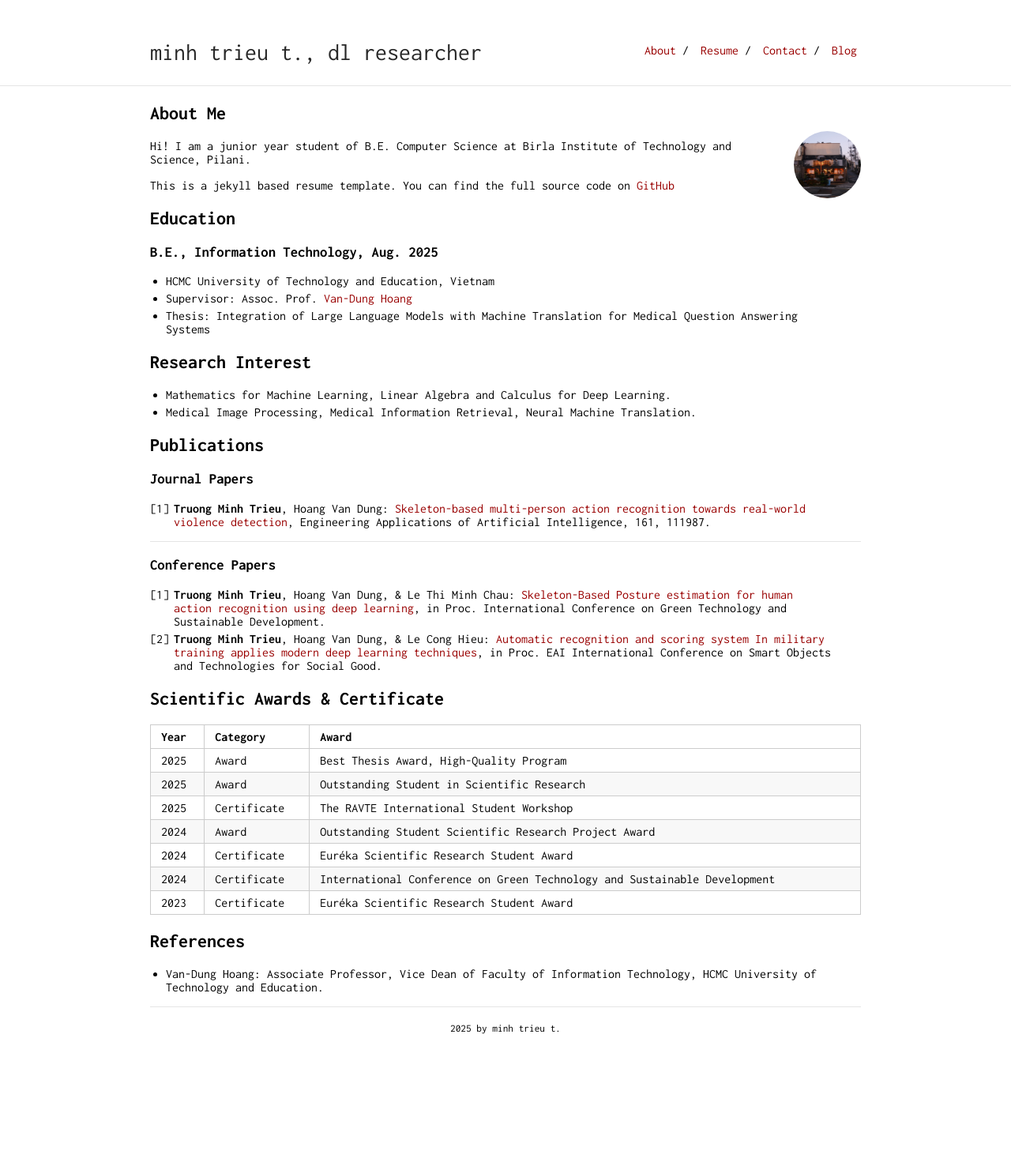
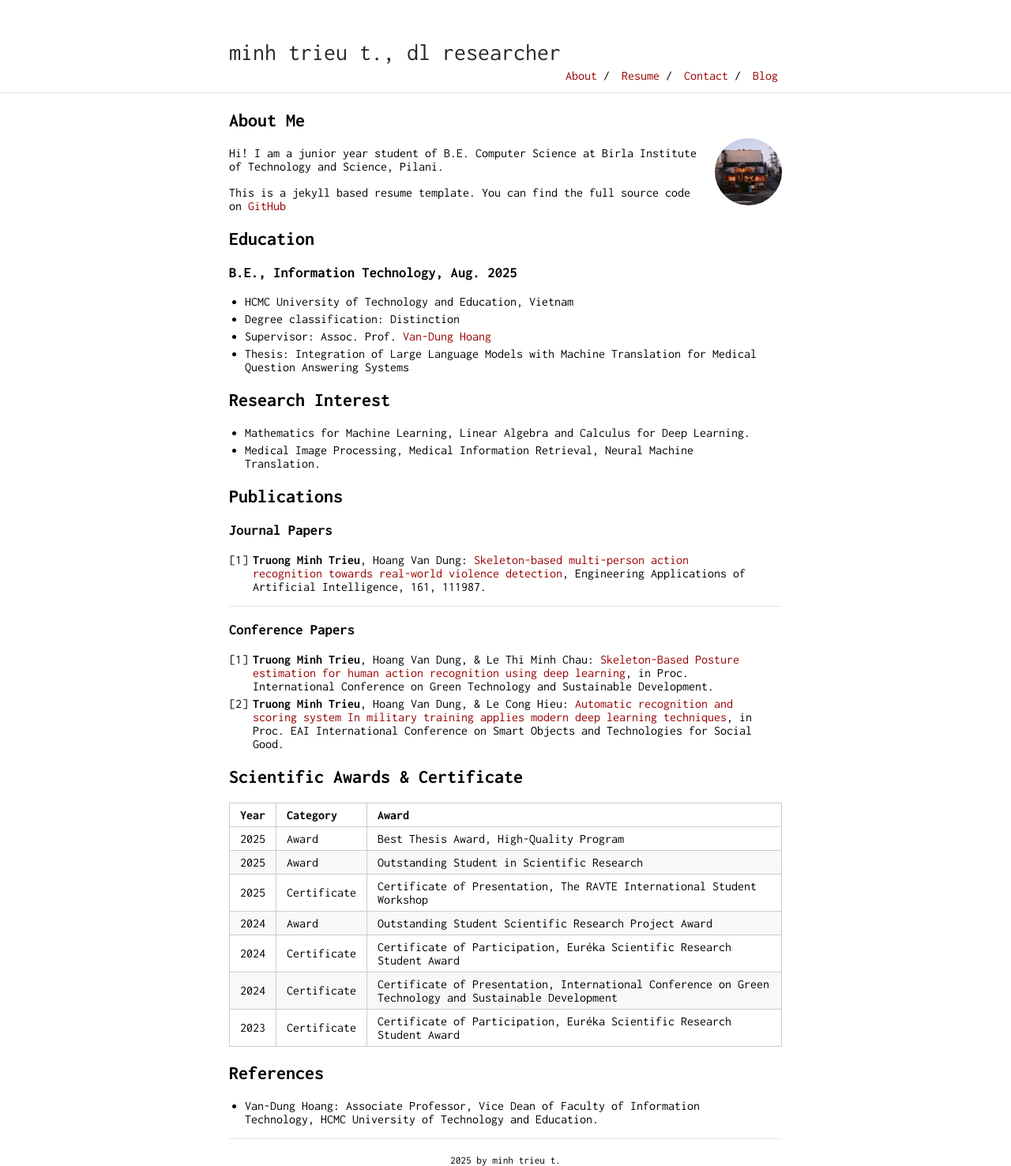
Before and after one commit to mtrvn/trieutrg, a Jekyll site: the page built from index.md, in a window 1280 px wide. Shown: the whole page at 79% size. Built offline with Jekyll 4.4.1, drawn with Linux system fonts in a browser that asks for light colours; our own code applies the rules of GitHub Pages for plain Markdown files; before the commit the page ends 1309 px from its top, so only the background shows below that.

Commit message:
dev #v14: (cont.) update page content

```diff
--- a/_sass/vars.scss
+++ b/_sass/vars.scss
@@ -10,7 +10,7 @@ $image-size: 85px;
  * Build Variables, don't touch
  */
 
-// $max-width: 700px;
-$max-width: 900px;
+$max-width: 700px;
+// $max-width: 900px;
 $med-width: 600px;
 $small-width: 480px;
--- a/index.md
+++ b/index.md
@@ -13,6 +13,7 @@ This is a jekyll based resume template. You can find the full source code on [Gi
 ## Education
 ### B.E., Information Technology, Aug. 2025
 - HCMC University of Technology and Education, Vietnam
+- Degree classification: Distinction
 - Supervisor: Assoc. Prof. [Van-Dung Hoang](https://scholar.google.com/citations?user=MeZq_d4AAAAJ&hl=vi&oi=ao)
 - Thesis: Integration of Large Language Models with Machine Translation for Medical Question Answering Systems
 
@@ -38,11 +39,11 @@ Year | Category | Award
 -----|-------|--------
 2025 | Award  | Best Thesis Award, High-Quality Program
 2025 | Award | Outstanding Student in Scientific Research
-2025 | Certificate | The RAVTE International Student Workshop
+2025 | Certificate | Certificate of Presentation, The RAVTE International Student Workshop
 2024 | Award | Outstanding Student Scientific Research Project Award
-2024 | Certificate | Euréka Scientific Research Student Award
-2024 | Certificate | International Conference on Green Technology and Sustainable Development
-2023 | Certificate | Euréka Scientific Research Student Award
+2024 | Certificate | Certificate of Participation, Euréka Scientific Research Student Award
+2024 | Certificate | Certificate of Presentation, International Conference on Green Technology and Sustainable Development
+2023 | Certificate | Certificate of Participation, Euréka Scientific Research Student Award
 
 
 <!-- ## Typography
```
